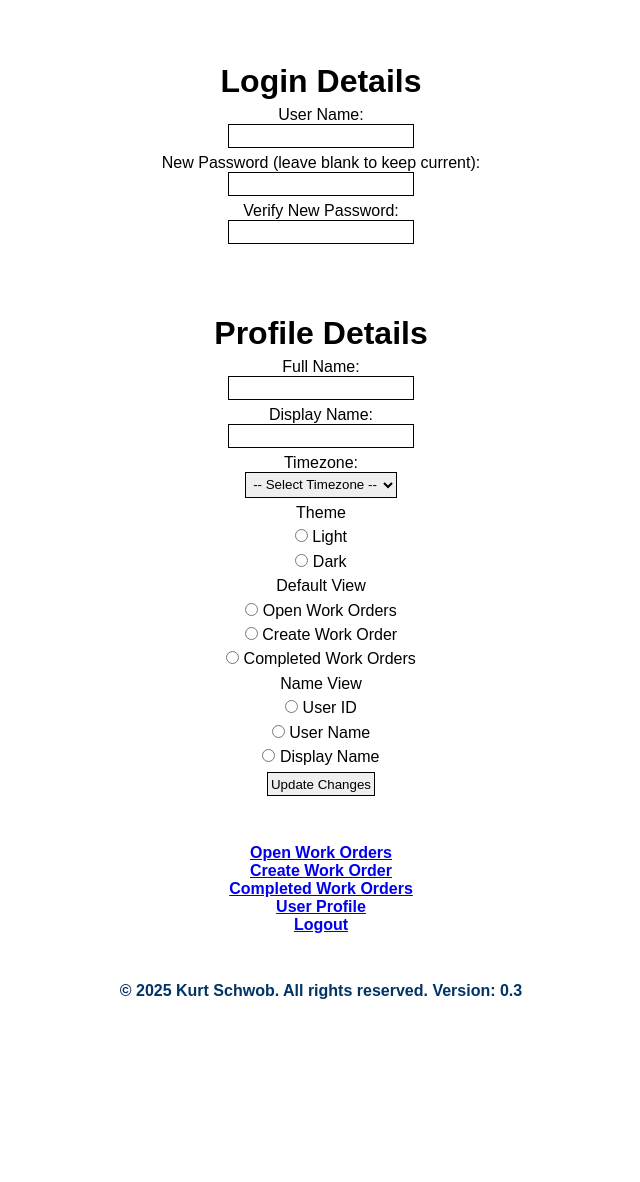
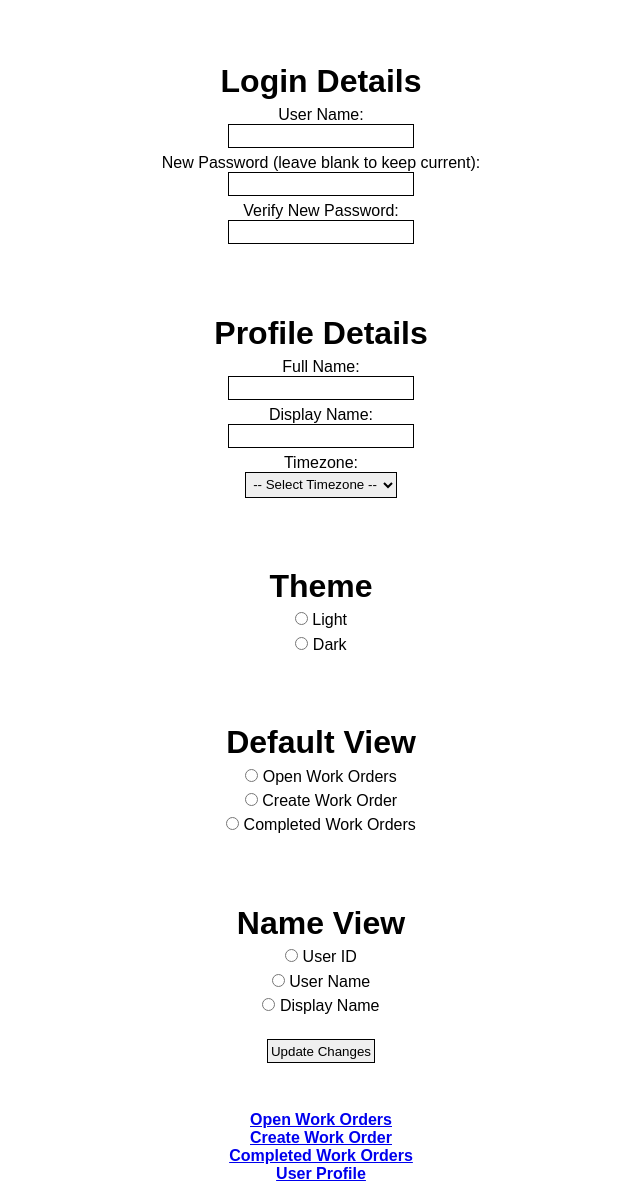
Before and after one commit to Schwoby/work-order-system, a Flask app: template templates/user_edit.html in a window 1280 px wide. Shown: the part 170-1352 px from the top of the page, without its empty margins (319-959 px from the left). Before the commit the page ends 1169 px from the top, so only its background shows below. Run offline with Flask 3, Linux system fonts and the light colour scheme; the template is opened without the code that fills it, so the values that code supplies are empty.

Commit message:
Replace legends with headings in user_edit.html

```diff
--- a/templates/user_edit.html
+++ b/templates/user_edit.html
@@ -54,7 +54,7 @@
   </label>
 
   <fieldset>
-    <legend>Theme</legend>
+    <h2>Theme</h2>
     <label>
       <input type="radio" name="theme" value="light" {% if prefs and prefs['theme'] == 'light' %}checked{% endif %} required>
       Light
@@ -66,7 +66,7 @@
   </fieldset>
 
   <fieldset>
-    <legend>Default View</legend>
+    <h2>Default View</h2>
     <label>
       <input type="radio" name="default_view" value="option1" {% if prefs and prefs['default_view'] == 'option1' %}checked{% endif %} required>
       Open Work Orders
@@ -82,7 +82,7 @@
   </fieldset>
 
   <fieldset>
-    <legend>Name View</legend>
+    <h2>Name View</h2>
     <label>
       <input type="radio" name="name_view" value="user_id" {% if prefs and prefs['name_view'] == 'user_id' %}checked{% endif %} required>
       User ID
@@ -96,7 +96,7 @@
       Display Name
     </label>
   </fieldset>
-
+<br>
   <button type="submit">Update Changes</button>
 </form>
 
```
